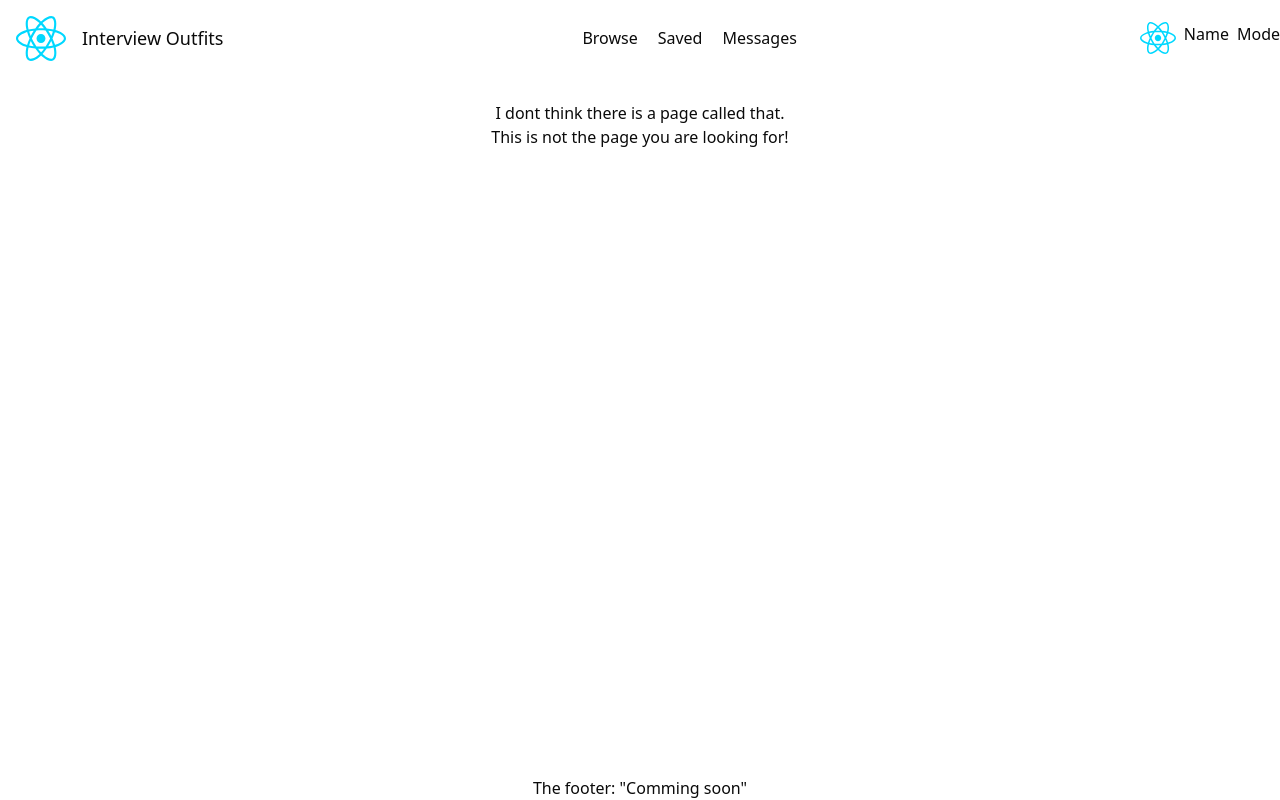
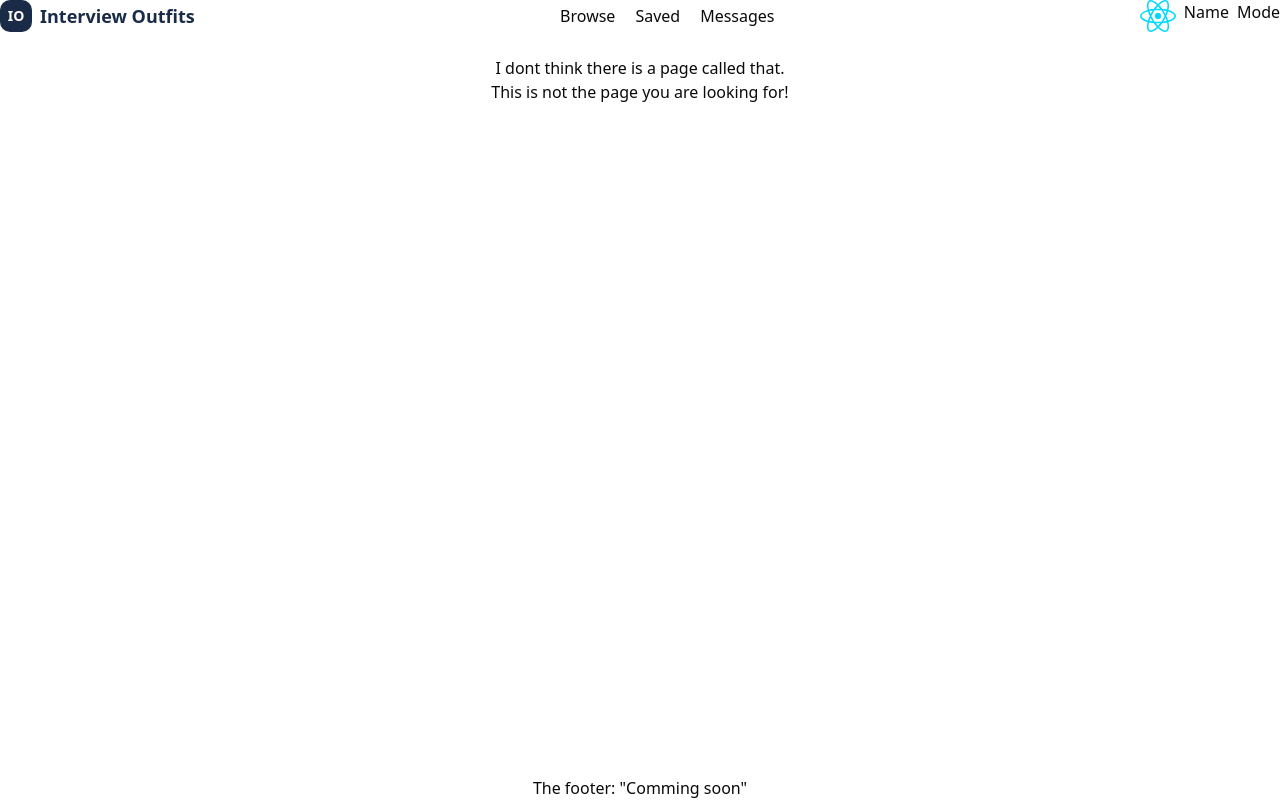
Before and after one commit to nhcarrigan-spring-2026-cohort/mint-narcissus, a React (Vite) app in the folder Frontend/: page / in a window 1280 px wide. Built offline with nearby package versions, Linux system fonts and the light colour scheme.

Commit message:
Updated styling on Logo.jsx

```diff
--- a/Frontend/src/components/Logo.jsx
+++ b/Frontend/src/components/Logo.jsx
@@ -1,8 +1,14 @@
+import { Button } from '@/components/ui/button';
+
 export default function Logo() {
   return (
-    <div className="flex justify-start gap-4 items-center p-4">
-      <img className="shrink-0"src="./src/assets/react.svg" height={50} width={50}/>
-      <span className="hidden sm:flex md:text-lg text-2xl shrink-0">Interview Outfits</span>
+    <div className='flex items-center space-x-2'>
+      <button variant="outline" className='flex items-center space-x-2'>
+        <div className='h-8 w-8 bg-(--fig-primary) rounded-lg flex items-center justify-center'>
+          <span className='text-[#FDFBF7] font-bold text-sm'>IO</span>
+        </div>
+        <span className='font-semibold text-lg hidden sm:block text-(--fig-primary)'>Interview Outfits</span>
+      </button>
     </div>
   );
 }
--- a/Frontend/src/index.css
+++ b/Frontend/src/index.css
@@ -78,6 +78,9 @@
   --sidebar-accent-foreground: oklch(0.205 0 0);
   --sidebar-border: oklch(0.922 0 0);
   --sidebar-ring: oklch(0.708 0 0);
+
+  /* Jaco's Variables */
+  --fig-primary:#1A2B48;
 }
 
 .dark {
```
Also changed, not shown: Frontend/src/components/Navbar.jsx (+186 -22 lines).
